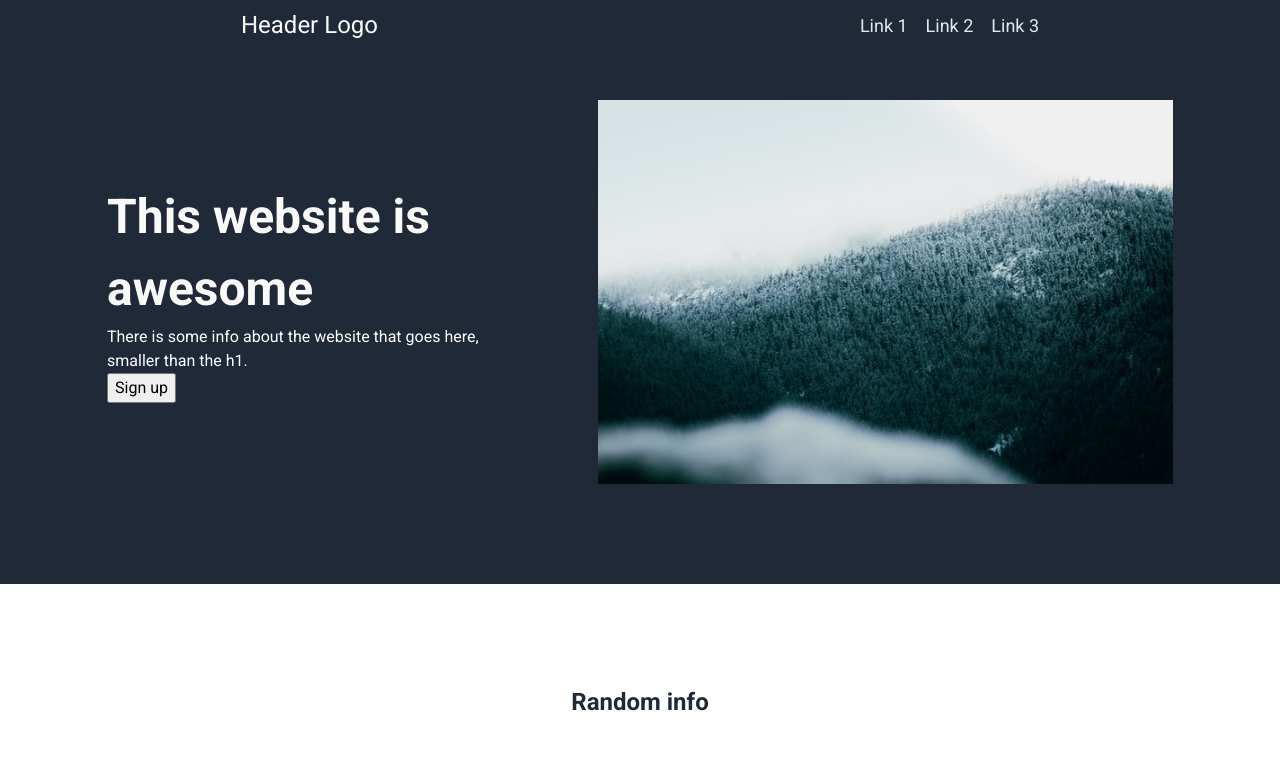
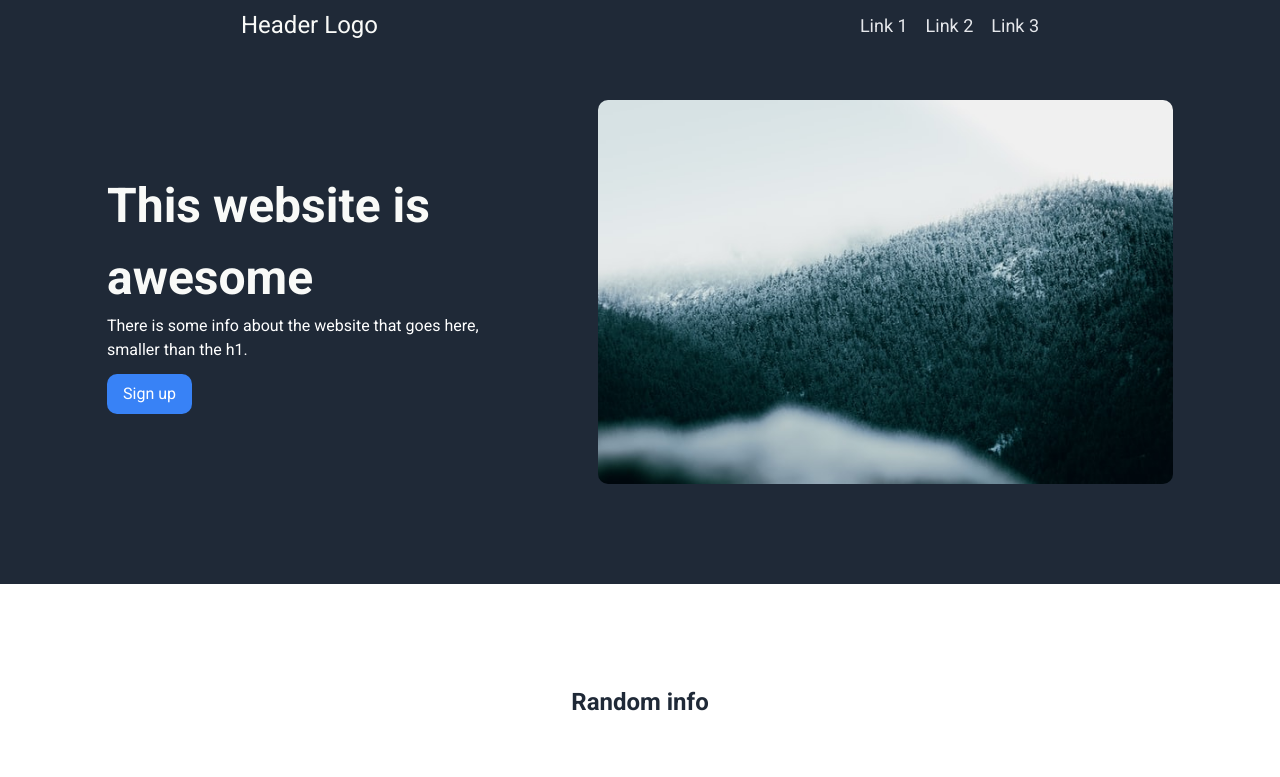
Before and after one commit to JWCTempleton/Odin_Proj_Landing_Page, a plain HTML site: page index.html in a window 1280 px wide. Shown: the top 777 px of the page. Drawn offline with Linux system fonts and the light colour scheme.

Commit message:
Button styling

```diff
--- a/style.css
+++ b/style.css
@@ -89,6 +89,14 @@ ul{
     padding: 50px 0 100px 0;
 
 }
+button{
+    background-color: #3882f6;
+    border-radius: 10px;
+    border: none;
+    padding: 8px 16px;
+    margin-top: 12px;
+    color: white;
+}
 .hero-text{
     width: 30%;
 }
@@ -100,10 +108,10 @@ ul{
 
 }
 
-.hero-image{
+.hero-image img{
     width: 575px;
     height: auto;
-    border-radius: 20px;
+    border-radius: 10px;
 }
 .info{
     background-color: white;
```
